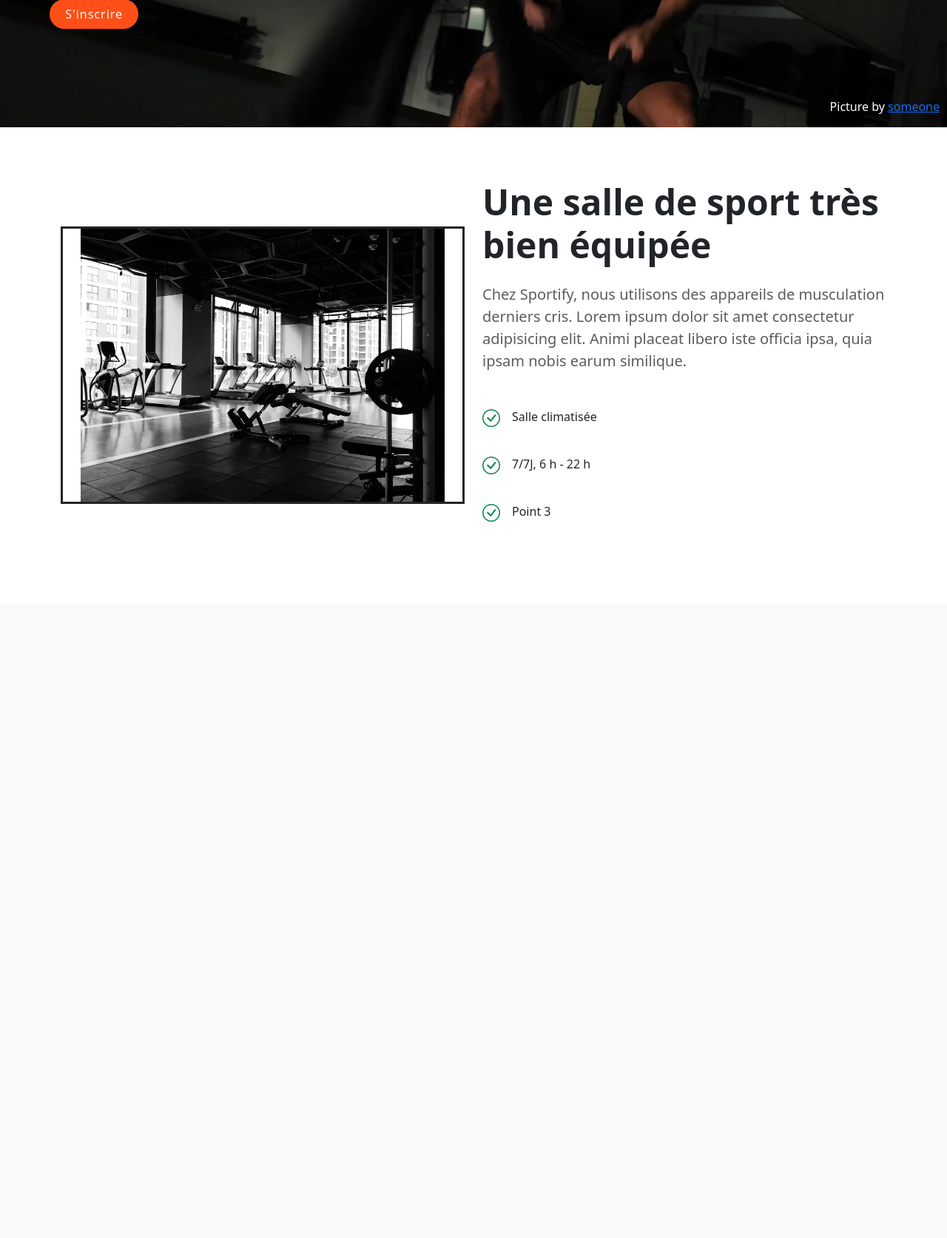
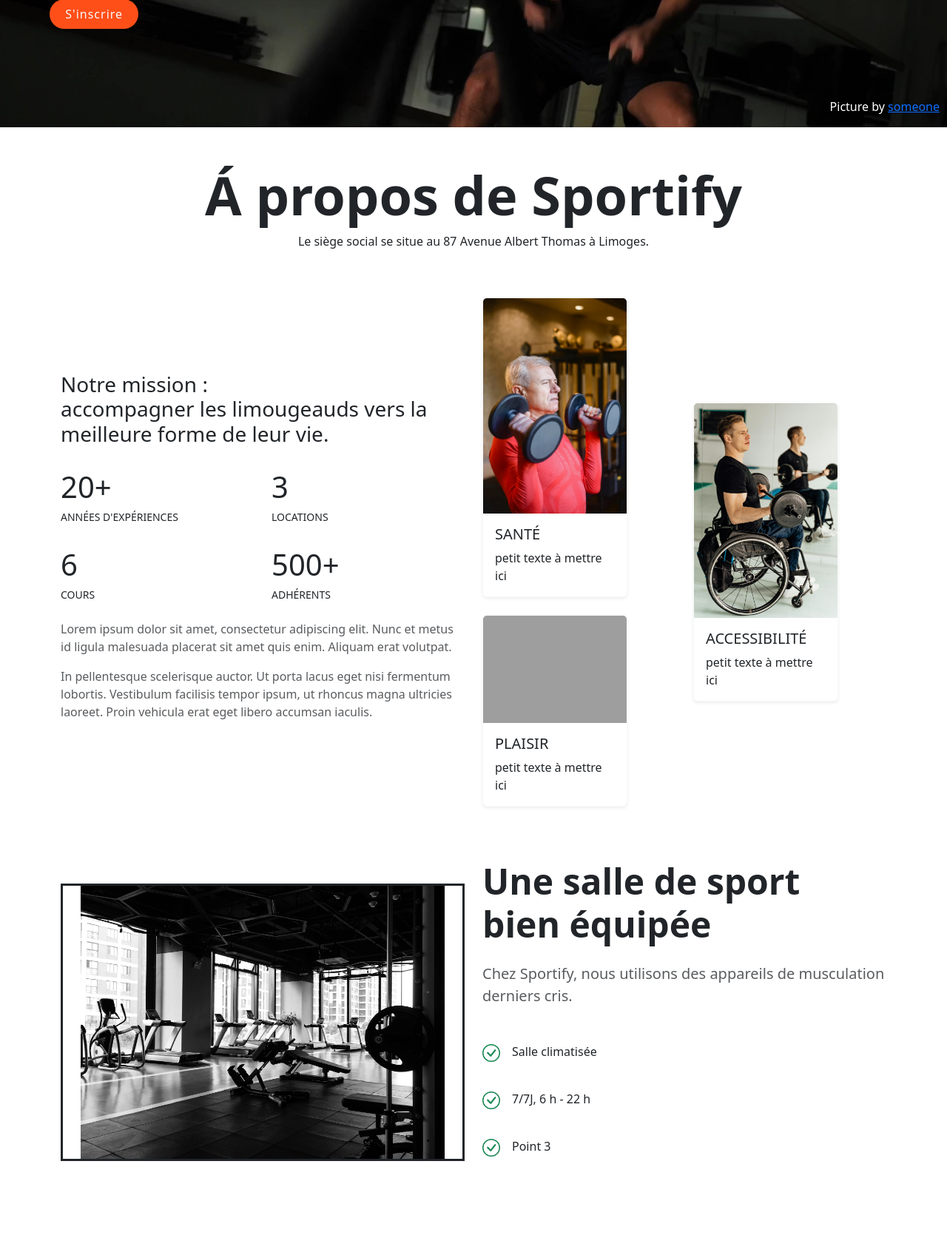
Before and after one commit to yamine-dr/sportify, a PHP site: page / in a window 1280 px wide. Shown: the part 333-2006 px from the top of the page at 74% size. Before the commit the page ends 1038 px from the top, so only its background shows below. Run offline with PHP 8.4, Linux system fonts and the light colour scheme; grey boxes are pictures that could not be loaded.

Commit message:
homepage améliorée

```diff
--- a/assets/sources.txt
+++ b/assets/sources.txt
@@ -1 +1,5 @@
-images/gym1.jpg: https://unsplash.com/photos/gym-equipment-inside-room-20jX9b35r_M
+images/homepage-about1.jpg -> https://www.pexels.com/photo/elderly-man-lifting-two-heavy-dumbbells-6922182/
+images/homepage-about2.jpg -> https://unsplash.com/photos/a-man-wearing-a-red-shirt-and-headphones-6RxiZFCneWs
+images/homepage-about3.jpg -> https://www.pexels.com/photo/a-man-using-barbell-while-sitting-on-the-wheelchair-7294687/
+
+images/homepage-features1.jpg -> https://unsplash.com/photos/gym-equipment-inside-room-20jX9b35r_M
--- a/styles/styles.css
+++ b/styles/styles.css
@@ -1,3 +1,9 @@
+:root {
+    --cta-color1: #ff4f19;
+    --cta-color2: #fff;
+    --cta-color3: #cc3000;
+}
+
 h1 {
     font-size: 60px;
     margin: 0;
--- a/templates/homepage.php
+++ b/templates/homepage.php
@@ -21,23 +21,124 @@
             </div>
         </section>
 
+        <!-- ABOUT SECTION -->
+        <section id="about" class="container">
+            <div class="row align-items-md-center mb-5">
+                <div class="col-md-12">
+                    <div class=" text-center">
+                        <h3 class="display-2 mt-5 mb-2 fw-bolder">&#193; propos de Sportify</h3>
+                        <p>
+                            Le siège social se situe au 87 Avenue Albert Thomas à Limoges.
+                        </p>
+                    </div>
+                </div>
+            </div>
+            <div class="row align-items-md-center mb-5">
+                <div class="col-lg-6 pr-5">
+                    <div class=" mb-4">
+                        <h3>
+                            Notre mission :
+                            <br>accompagner les limougeauds vers la meilleure forme de leur vie.
+                        </h3>
+                    </div>
+                    <div class="">
+
+
+                        <div class="row">
+                            <div class="col-6">
+                                <div class=" mb-4">
+                                    <p class=" m-0" style="font-size:40px;">20+</p>
+                                    <p class="small text-uppercase">Années d'expériences</p>
+                                </div>
+                            </div>
+                            <div class="col-6">
+                                <div class=" mb-4">
+                                    <p class=" m-0" style="font-size:40px;">3</p>
+                                    <p class="small text-uppercase">Locations</p>
+                                </div>
+                            </div>
+                        </div>
+                        <div class="row">
+                            <div class="col-6">
+                                <div class=" mb-4">
+                                    <p class=" m-0" style="font-size:40px;">6</p>
+                                    <p class="small text-uppercase">Cours</p>
+                                </div>
+                            </div>
+                            <div class="col-6">
+                                <div class=" mb-4">
+                                    <p class=" m-0" style="font-size:40px;">500+</p>
+                                    <p class="small text-uppercase">Adhérents</p>
+                                </div>
+                            </div>
+                        </div>
+                    </div>
+                    <div class=" text-muted">
+                        <p>
+                            Lorem ipsum dolor sit amet, consectetur adipiscing elit.
+                            Nunc et metus id ligula malesuada placerat sit amet quis enim.
+                            Aliquam erat volutpat.&nbsp;
+                        </p>
+                        <p>
+                            In pellentesque scelerisque auctor. Ut porta lacus eget nisi fermentum lobortis.
+                            Vestibulum facilisis tempor ipsum, ut rhoncus magna ultricies laoreet.
+                            Proin vehicula erat eget libero accumsan iaculis.
+                        </p>
+                    </div>
+                </div>
+                <!-- About section images -->
+                <!-- <div id="aboutSectionImages"> -->
+                    <div class="d-none d-md-block col-sm-6 col-lg-3">
+                        <div class=" mb-4">
+                            <div class="card shadow-sm border-light w-75">
+                                <img src="assets/images/homepage-about1.jpg" alt="Un homme agé qui soulève 2 haltères" class="card-img-top" loading="lazy">
+                                <div class="card-body">
+                                    <h4 class="card-title text-uppercase fs-5">Santé</h4>
+                                    <!-- <h5 class="card-subtitle">Card subtitle</h5> -->
+                                    <p class="card-text">petit texte à mettre ici</p>
+                                </div>
+                            </div>
+                        </div>
+                        <div class="">
+                            <div class="card shadow-sm border-light w-75">
+                                <img src="assets/images/homepage-about2.jpg" alt="Un homme qui sourit dans une salle de sport" class="card-img-top" loading="lazy">
+                                <div class="card-body">
+                                    <h4 class="card-title text-uppercase fs-5">Plaisir</h4>
+                                    <!-- <h5 class="card-subtitle">Card subtitle</h5> -->
+                                    <p class="card-text">petit texte à mettre ici</p>
+                                </div>
+                            </div>
+                        </div>
+                    </div>
+                    <div class="d-none d-md-block col-sm-6 col-lg-3 mt-4 mt-sm-0 align-self-center">
+                        <div class="card shadow-sm border-light w-75">
+                            <img src="assets/images/homepage-about3.jpg" alt="Un homme en chaise roulante qui fait de la musculation" class="card-img-top" loading="lazy">
+                            <div class="card-body">
+                                <h4 class="card-title text-uppercase fs-5">Accessibilité</h4>
+                                <!-- <h5 class="card-subtitle">Card subtitle</h5> -->
+                                <p class="card-text">petit texte à mettre ici</p>
+                            </div>
+                        </div>
+                    </div>
+                <!-- </div> -->
+            </div>
+        </section>
+
         <!-- FEATURES SECTION -->
-        <section class="container my-5 py-4 py-lg-6">
+        <section id="features" class="container my-5 py-4 py-lg-6">
             <div class="row align-items-center">
                 <!-- LEFT COLUMN -->
                 <div class="col-lg-6 mb-5 mb-lg-0">
                     <div class="px-4 border border-3 border-dark">
-                        <img class="position-relative img-fluid" src="assets/images/gym1.jpg" alt="" loading="lazy">
+                        <img class="position-relative img-fluid" src="assets/images/homepage-features1.jpg" alt="" loading="lazy">
                     </div>
                 </div>
                 <!-- RIGHT COLUMN -->
                 <div class="col-lg-6">
                     <div class="mb-5">
-                        <h2 class="mb-4 fw-bold display-5">Une salle de sport très bien équipée</h2>
+                        <h2 class="mb-4 fw-bold display-5">Une salle de sport bien équipée</h2>
                         <p class="lead text-muted">
                             Chez Sportify, nous utilisons des appareils de musculation derniers cris.
-                            Lorem ipsum dolor sit amet consectetur adipisicing elit.
-                            Animi placeat libero iste officia ipsa, quia ipsam nobis earum similique.
                         </p>
                     </div>
 
@@ -86,6 +187,10 @@
                 </div>
             </div>
         </section>
+
+        <!-- add testimonials section -->
+
+        <!-- add pricing section -->
     </main>
 <?php $content = ob_get_clean(); ?>
 
```
Also changed, not shown: other parts of styles/styles.css (+8 -22 lines), assets/images/homepage-about1.jpg (added), assets/images/homepage-about3.jpg (added), assets/images/homepage-features1.jpg (renamed from assets/images/gym1.jpg), 1 other file.
